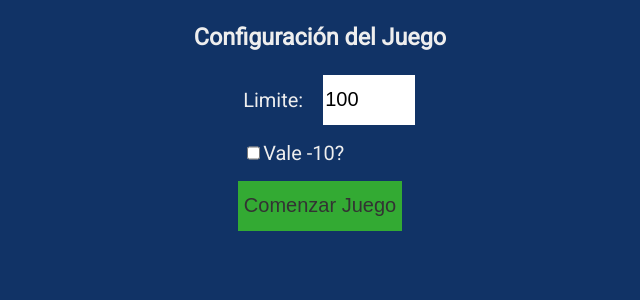
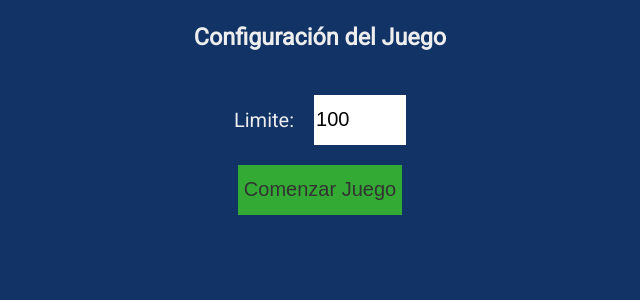
Before and after one commit to vicentemaximilianoh/ng-scorepad, an Angular app: page /setupGame in a window 1280 px wide. Shown: the top 300 px of the page, without its empty margins (320-960 px from the left). Built offline with nearby package versions, Linux system fonts and the light colour scheme.

Commit message:
Fixed styling issues

```diff
--- a/src/app/components/setup-game/setup-game.component.html
+++ b/src/app/components/setup-game/setup-game.component.html
@@ -20,7 +20,7 @@
         </label>
 
         <!--Vale -10?-->
-        <label
+        <!-- <label
             for="discountScore"
             class="setup-game-form-control">
             <input
@@ -28,7 +28,7 @@
                 formControlName="discountScore"
                 name="discountScore"/>
             <span class="setup-game-form-control-label">Vale -10?</span>
-        </label>
+        </label> -->
 
         <button
             type="submit"
--- a/src/app/components/setup-game/setup-game.component.scss
+++ b/src/app/components/setup-game/setup-game.component.scss
@@ -6,8 +6,7 @@
     &-control {
         display: flex;
         align-items: center;
-        width: 100%;
-        padding-left: 40%;
+        margin: 1rem 0;
 
         &-label {
             padding-right: 1em;
--- a/src/app/components/setup-game/setup-game.component.ts
+++ b/src/app/components/setup-game/setup-game.component.ts
@@ -26,6 +26,7 @@ export class SetupGameComponent implements OnInit {
   }
 
   setupGame() {
+    console.log(this.formGroup);
     this.gameService.startGame({
       totalLimit: this.formGroup.value.totalLimit,
       discountScore: this.formGroup.value.discountScore
```
